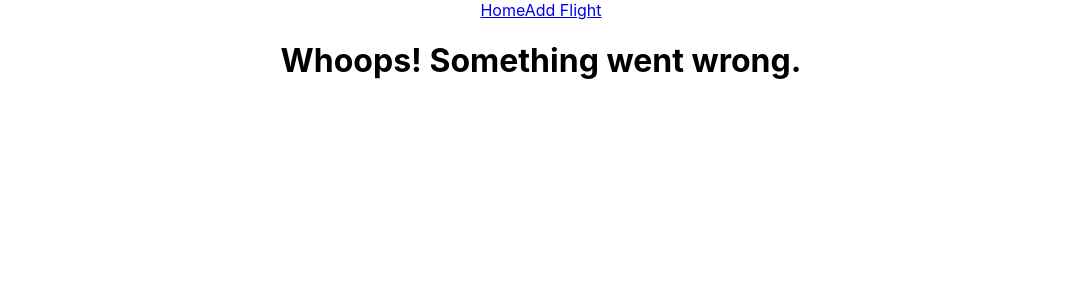
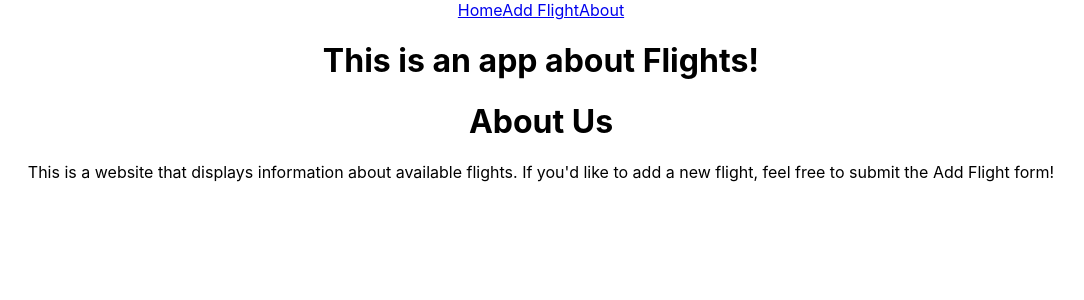
Before and after one commit to RikkuX491/flights-app, a React (Create React App) app: page /about in a window 1280 px wide. Shown: the top 300 px of the page, without its empty margins (99-1183 px from the left). Built offline with nearby package versions, Linux system fonts and the light colour scheme; data requests are answered from the project's data file.

Commit message:
Added About page

```diff
--- /dev/null
+++ b/src/components/About.js
@@ -0,0 +1,10 @@
+function About(){
+    return (
+        <div>
+            <h1>About Us</h1>
+            <p>This is a website that displays information about available flights. If you'd like to add a new flight, feel free to submit the Add Flight form!</p>
+        </div>
+    );
+}
+
+export default About;
--- a/src/components/NavBar.js
+++ b/src/components/NavBar.js
@@ -5,6 +5,7 @@ function NavBar(){
         <nav>
             <NavLink to="/">Home</NavLink>
             <NavLink to="/add_flight">Add Flight</NavLink>
+            <NavLink to="/about">About</NavLink>
         </nav>
     );
 }
--- a/src/routes.js
+++ b/src/routes.js
@@ -2,6 +2,7 @@ import App from './components/App';
 import ErrorPage from './components/ErrorPage';
 import FlightList from './components/FlightList';
 import NewFlightForm from "./components/NewFlightForm";
+import About from './components/About';
 
 const routes = [
     {
@@ -16,6 +17,10 @@ const routes = [
             {
                 path: "/add_flight",
                 element: <NewFlightForm/>
+            },
+            {
+                path: "/about",
+                element: <About/>
             }
         ]
     }
```
